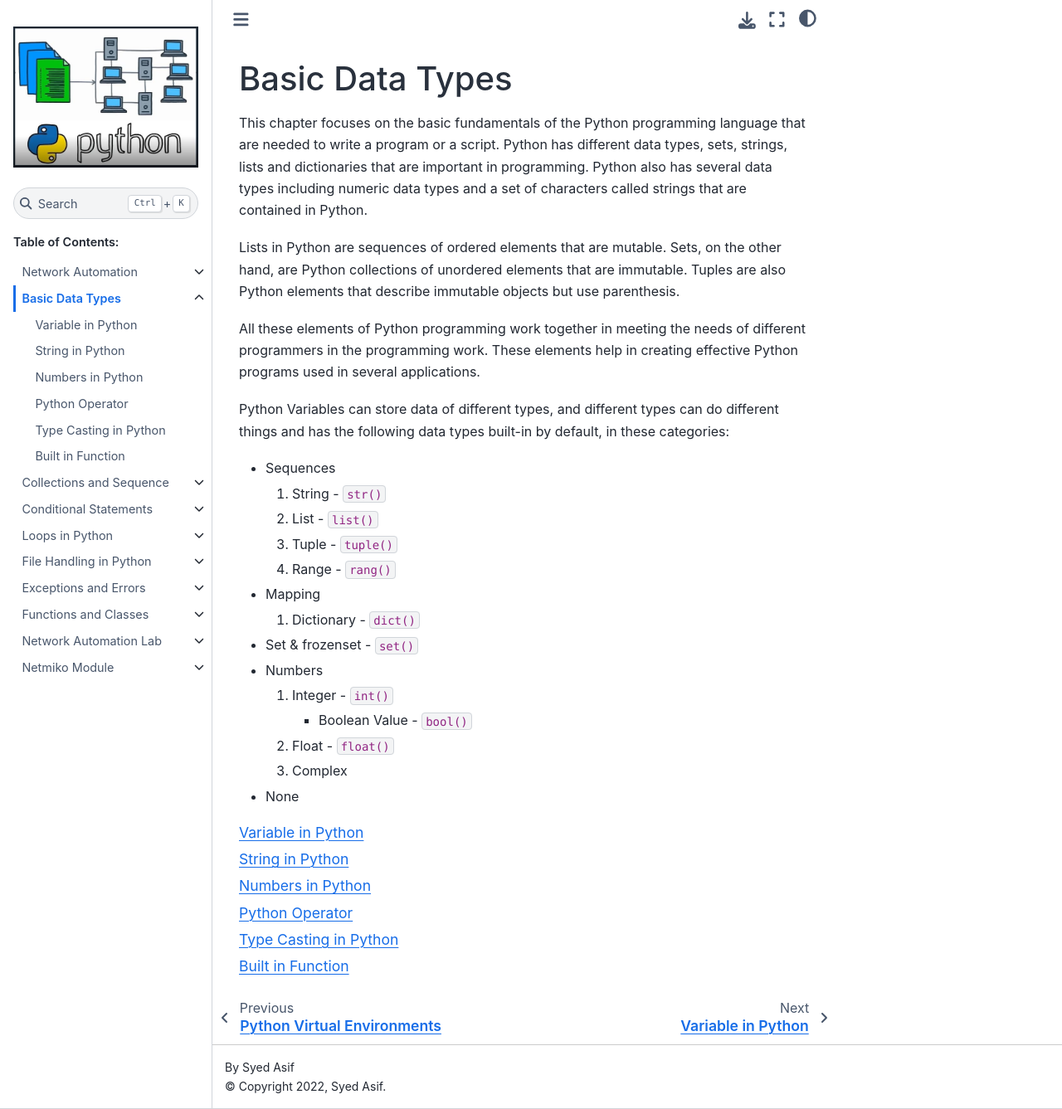
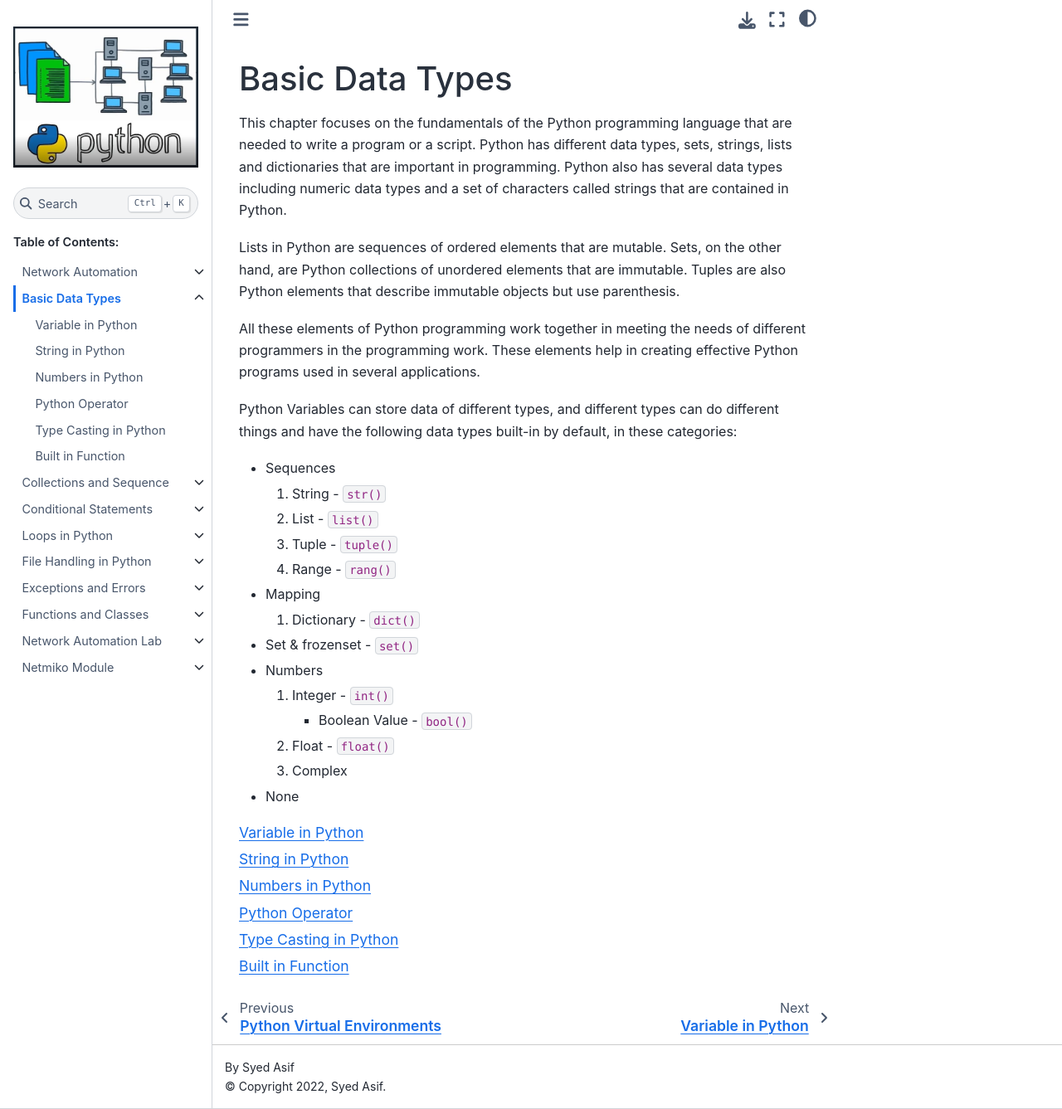
Before and after one commit to sydasif/python-book, a Sphinx documentation site: the page built from docs/source/02_basic/index.md, in a window 1280 px wide and 1337 px high. Shown: the whole window at 83% size. Built offline with Sphinx 7.4.7 and the Sphinx Book theme 1.1.4, drawn with Linux system fonts in a browser that asks for light colours.

Commit message:
update data type

```diff
--- a/docs/source/02_basic/index.md
+++ b/docs/source/02_basic/index.md
@@ -1,12 +1,12 @@
 # Basic Data Types
 
-This chapter focuses on the basic fundamentals of the Python programming language that are needed to write a program or a script. Python has different data types, sets, strings, lists and dictionaries that are important in programming. Python also has several data types including numeric data types and a set of characters called strings that are contained in Python.
+This chapter focuses on the fundamentals of the Python programming language that are needed to write a program or a script. Python has different data types, sets, strings, lists and dictionaries that are important in programming. Python also has several data types including numeric data types and a set of characters called strings that are contained in Python.
 
 Lists in Python are sequences of ordered elements that are mutable. Sets, on the other hand, are Python collections of unordered elements that are immutable. Tuples are also Python elements that describe immutable objects but use parenthesis.
 
 All these elements of Python programming work together in meeting the needs of different programmers in the programming work. These elements help in creating effective Python programs used in several applications.
 
-Python Variables can store data of different types, and different types can do different things and has the following data types built-in by default, in these categories:
+Python Variables can store data of different types, and different types can do different things and have the following data types built-in by default, in these categories:
 
 - Sequences
   1. String - `str()`
```
